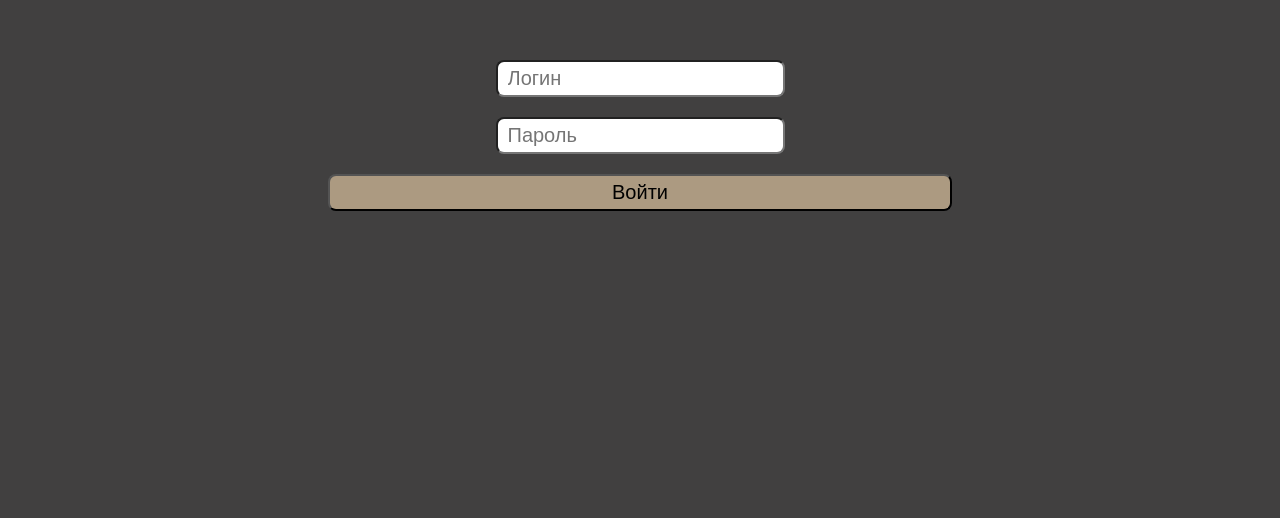
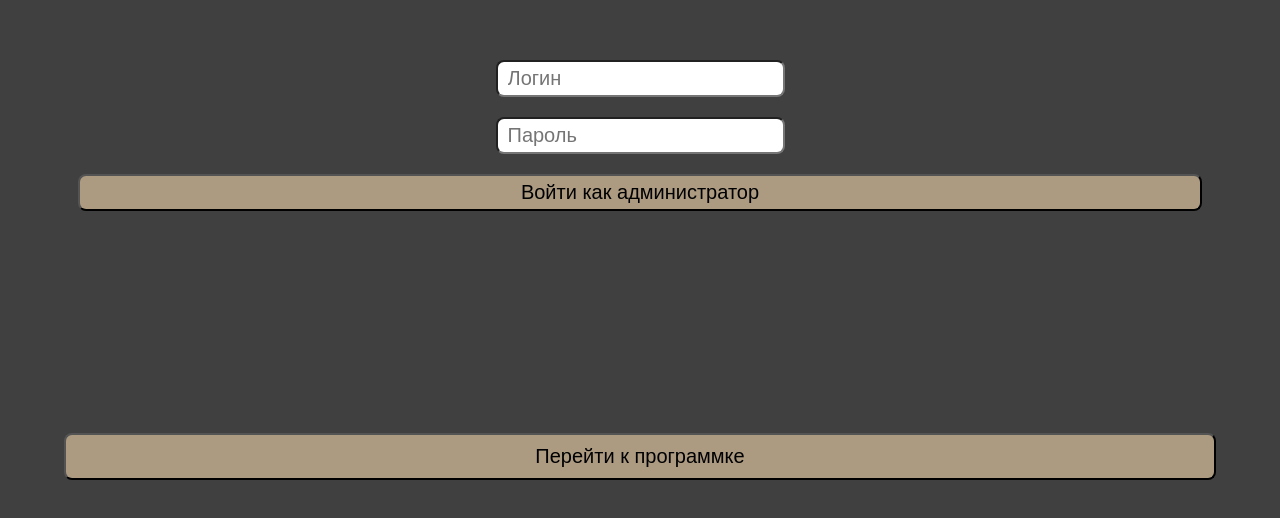
Before and after one commit to alexnikitin341/VUsachev, a Next.js app: page /login in a window 1280 px wide. Shown: the part 280-798 px from the top of the page. Built offline with nearby package versions, Linux system fonts and the light colour scheme.

Commit message:
add buttoon go to performs

```diff
--- a/pages/login.js
+++ b/pages/login.js
@@ -12,15 +12,16 @@ const Login = () => {
   const { setUser } = useFormContext();
 
   const handleClick = () => {
-    if (login === "1" && password === "1") {
-      setUser({ name: "Vadim", role: "user" });
-      return router.push("./");
-    }
     if (login === "admin" && password === "admin") {
       setUser({ name: "admin", role: "admin" });
       return router.push("./");
     }
-    return setError("неверный логин или пароль");
+    return setError("Неверный логин или пароль");
+  };
+
+  const handleClickGoToPerforms = () => {
+    setUser({ name: "user", role: "user" });
+    return router.push("./");
   };
 
   return (
@@ -39,8 +40,16 @@ const Login = () => {
           onChange={(e) => setPassword(e.target.value)}
           placeholder="Пароль"
         />
+
         <button onClick={handleClick} className={styles.button}>
-          Войти
+          Войти как администратор
+        </button>
+
+        <button
+          onClick={handleClickGoToPerforms}
+          className={styles.buttonPerforms}
+        >
+          Перейти к программке
         </button>
       </div>
     </div>
--- a/pages/perform/[id]/index.js
+++ b/pages/perform/[id]/index.js
@@ -41,7 +41,7 @@ const Perform = () => {
 
   return (
     <div className={styles.container}>
-        <div className={styles.name}>{perform?.name}</div>
+      <div className={styles.name}>{perform?.name}</div>
       <div className={styles.box}>
         <div className={styles.img}>
           <img style={{ width: "100%", height: "100%" }} src={perform?.src} />
--- a/styles/Login.module.css
+++ b/styles/Login.module.css
@@ -29,7 +29,17 @@
   padding: 5px 15px;
   border-radius: 8px;
   background: #ac9a81;
-  width: 50%;
+  width: 90%;
   margin-top: 10px;
   font-size: 20px;
 }
+
+.buttonPerforms {
+  padding: 10px;
+  border-radius: 8px;
+  background: #ac9a81;
+  width: 90%;
+  font-size: 20px;
+  position: absolute;
+  bottom: 40px;
+}
```
